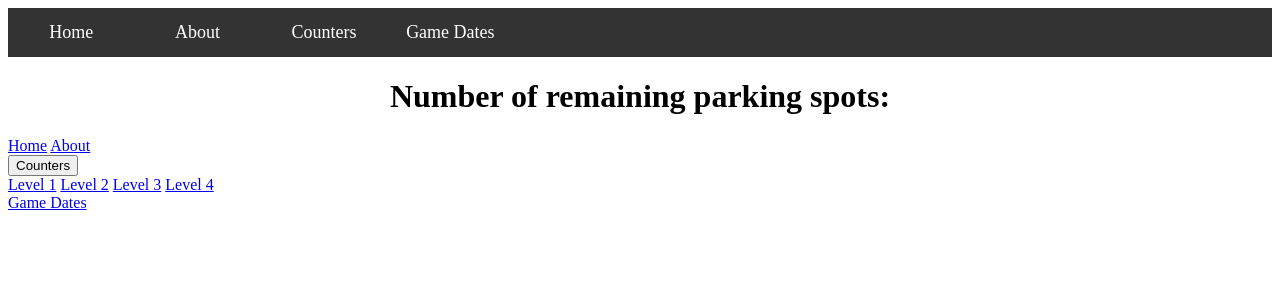
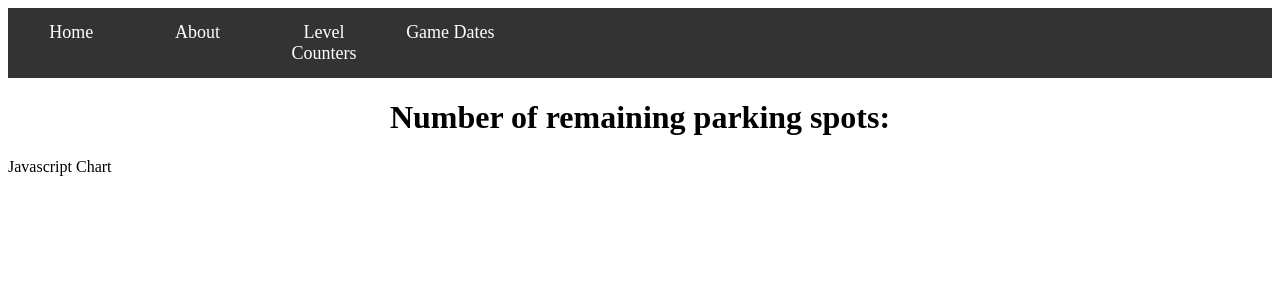
Before and after one commit to lpalmieriku/IEEE-parking-software, a Flask app: page / in a window 1280 px wide. Shown: the top 300 px of the page. Run offline with Flask 3, Linux system fonts and the light colour scheme.

Commit message:
linked level counters to webpages

```diff
--- a/templates/base.html
+++ b/templates/base.html
@@ -10,18 +10,18 @@
     <body>
         <div>
             <ul>
-                <li><a href="#">Home</a></li>
-                <li><a href="#">About</a></li>
+                <li><a href="index.html">Home</a></li>
+                <li><a href="about.html">About</a></li>
                 <li class="dropdown">
-                    <a id=""dropbut>Counters</a>
+                    <a id=""dropbut>Level Counters</a>
                     <div class="drop-content">
-                        <a href="#">Level 1</a>
-                        <a href="#">Level 2</a>
-                        <a href="#">Level 3</a>
-                        <a href="#">Level 4</a>
+                        <a href="level1.html">Level 1</a>
+                        <a href="level2.html">Level 2</a>
+                        <a href="level3.html">Level 3</a>
+                        <a href="level4.html">Level 4</a>
                     </div>
                 </li>
-                <li><a href="#">Game Dates</a></li>
+                <li><a href="game_dates.html">Game Dates</a></li>
               </ul>
         </div>
         {% block body %}{% endblock %}
--- a/templates/index.html
+++ b/templates/index.html
@@ -6,19 +6,6 @@
 {% block body %}
 
     <div><h1>Number of remaining parking spots: <span id="number"></span></h1></div>
-    <div>
-        <a href="index.html">Home</a>
-        <a href="about.html">About</a>
-        <div>
-            <button>Counters</button>
-            <div>
-                <a href="level1.html">Level 1</a>
-                <a href="level2.html">Level 2</a>
-                <a href="level3.html">Level 3</a>
-                <a href="level4.html">Level 4</a>
-            </div>
-        </div>
-        <a href="game_dates.html">Game Dates</a>
-    </div>
     <script src="static/script.js"></script>
+    <p>Javascript Chart</p>
 {% endblock %}
```
